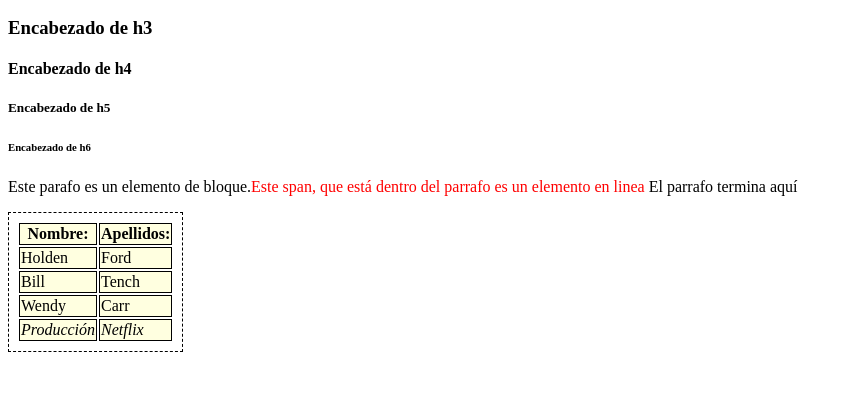
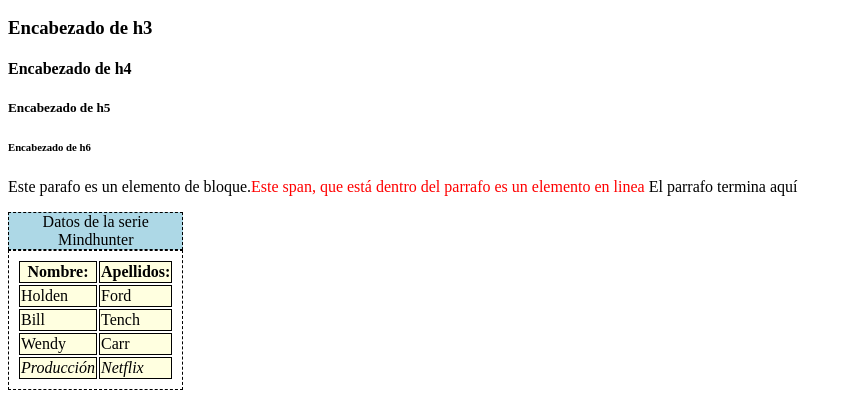
Before and after one commit to daniamfm26/UT1DIW, a plain HTML site: page Sesión 3 (19-09-2019)/Ejercicio2.html in a window 1280 px wide. Shown: the part 110-528 px from the top of the page, without its empty margins (0-852 px from the left). Drawn offline with Linux system fonts and the light colour scheme.

Commit message:
Version 1.2 de la ramasesion3_1

```diff
--- a/Sesión 3 (19-09-2019)/Ejercicio2.html
+++ b/Sesión 3 (19-09-2019)/Ejercicio2.html
@@ -14,6 +14,10 @@
             padding: 0.5em;
             border: 1px dashed black;
         }
+        caption{
+            border: 1px dashed black;
+            background-color: lightblue;
+        }
     </style>
 
 </head>
@@ -29,6 +33,7 @@
         del parrafo es un elemento en linea</span> El parrafo termina aquí</p>
 
     <table>
+        <caption>Datos de la serie Mindhunter</caption>
         <thead>
             <tr>
                 <th>Nombre: </th>
```
